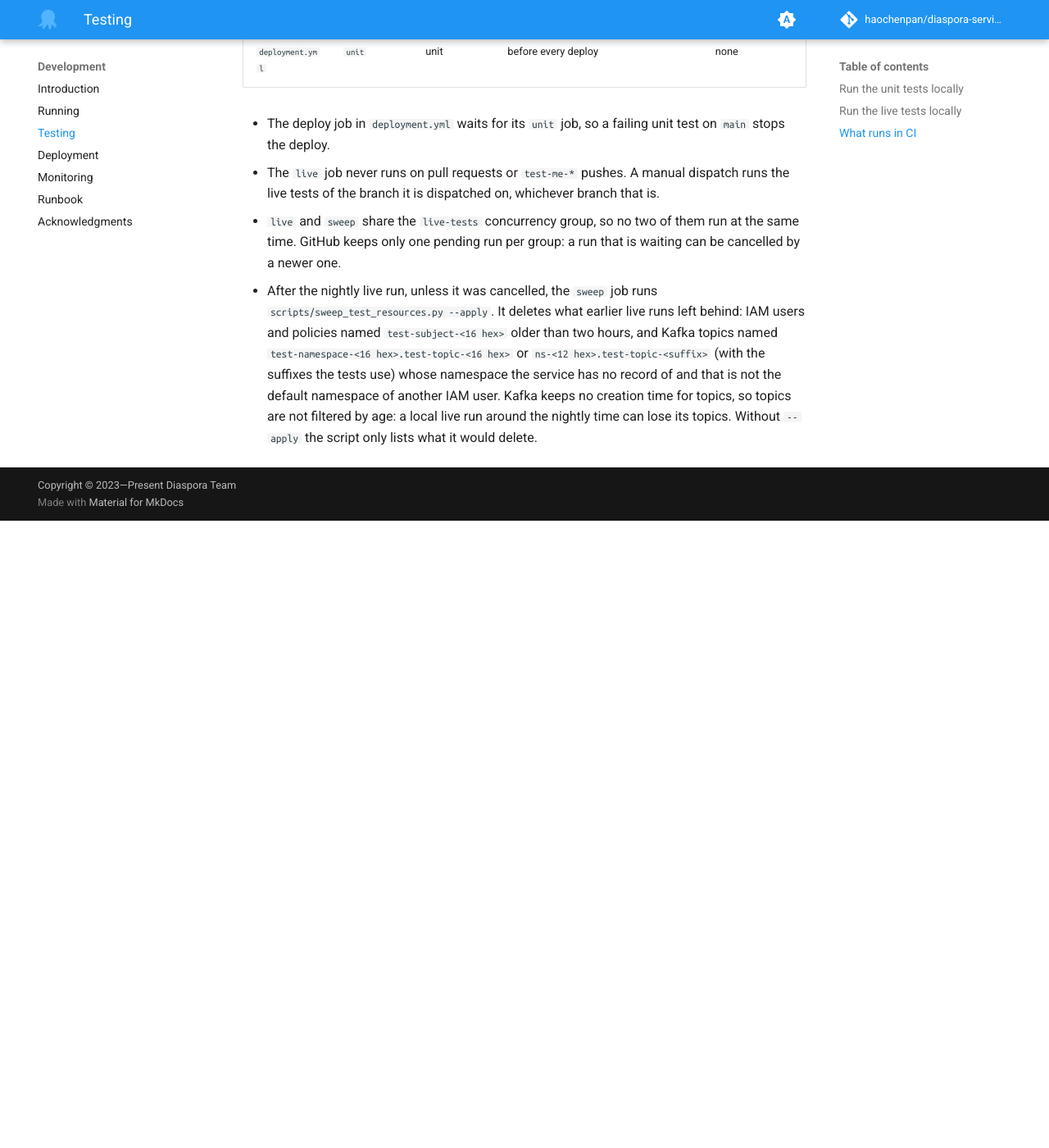
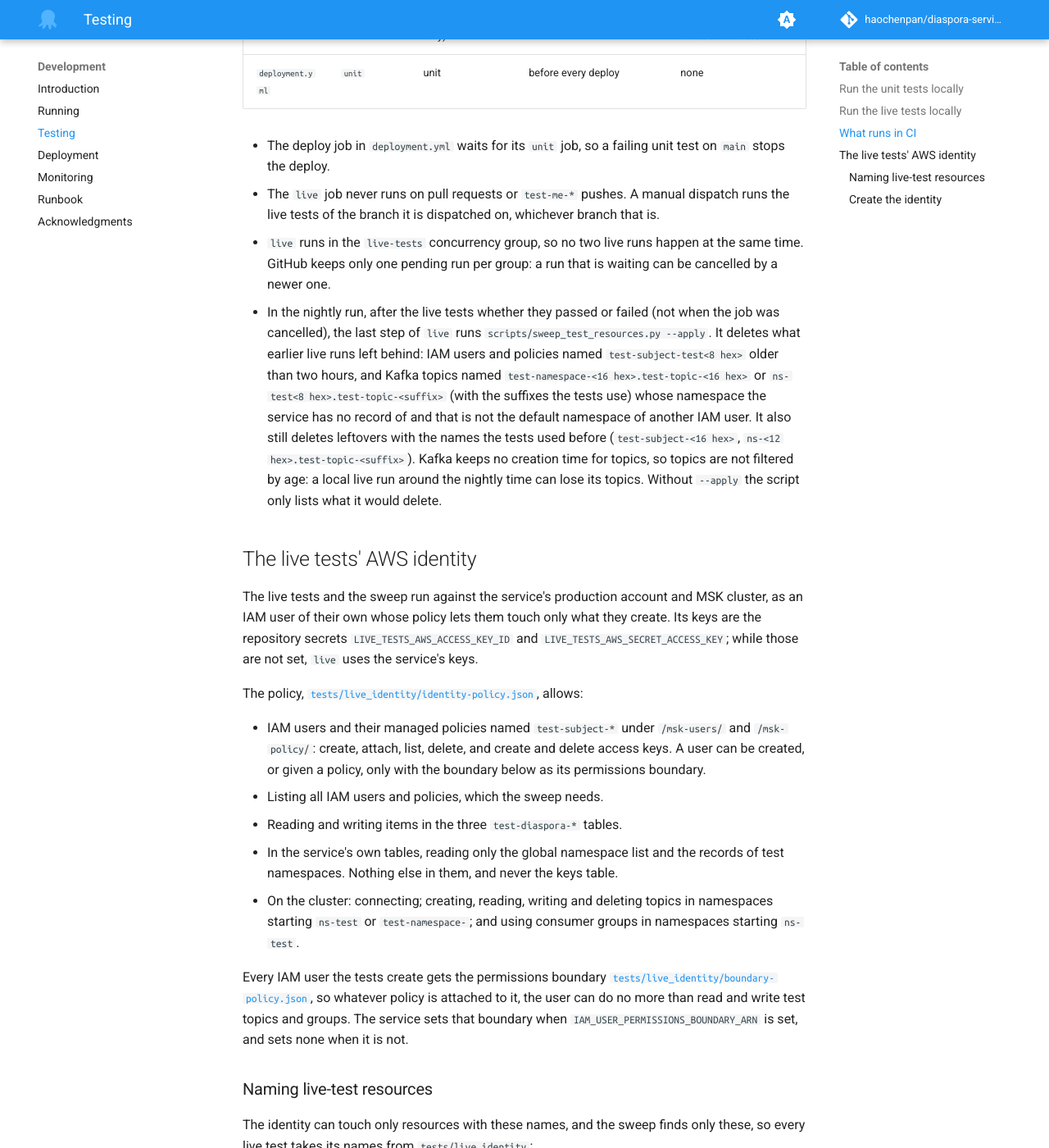
Before and after one commit to haochenpan/diaspora-service, an MkDocs documentation site: the page built from docs/2-testing.md, in a window 1280 px wide and 1400 px high, scrolled down 1566 px. Shown: the whole window at 82% size. Built offline with MkDocs 1.6.1 and Material for MkDocs 9.7.7, drawn with Linux system fonts in a browser that asks for light colours; comment, search, counter and statistics services are not loaded; the version menu is left out; before the commit the page ends 2201 px from its top, so only the background shows below that; some of the changed text lies outside the part shown.

Commit message:
Add the live tests' IAM policy templates and document their identity
tests/live_identity holds the policy for the live tests' own IAM user and
the permissions boundary it must put on every user it creates, as JSON
with placeholders for the account ID, region, cluster name and cluster
UUID. Each statement's Sid says what it is for. Unit tests check that the
templates name no account, that their name patterns cover the names the
live-test helpers generate and no real user's, and that the workflow
points at the same boundary.

docs/2-testing.md says what the identity may touch, the naming rule every
live test follows, and the AWS CLI steps to create the identity and store
its keys, and updates the CI table for the sweep's move into the live job.

Co-Authored-By: Claude Opus 5.5 <noreply@anthropic.com>

````diff
--- a/docs/2-testing.md
+++ b/docs/2-testing.md
@@ -44,7 +44,9 @@ pytest tests/ -m integration -vv -s
 
 They write to the account and the cluster the credentials point to. Do not
 run them while another live run is in progress: some tests assert on
-records shared by all runs.
+records shared by all runs. With the live tests' own keys (see below),
+also set `IAM_USER_PERMISSIONS_BOUNDARY_ARN` to the boundary policy's ARN,
+or every test that creates an IAM user is denied.
 
 With coverage, over both sets:
 
@@ -59,8 +61,7 @@ coverage report
 | Workflow | Job | Tests | When | Secrets |
 | --- | --- | --- | --- | --- |
 | `tests.yml` | `unit` | unit | pull requests; pushes to `main`, `test-me-*` and tags; nightly; manual dispatch | none |
-| `tests.yml` | `live` | live | pushes to `main`, nightly, manual dispatch | the service's AWS keys |
-| `tests.yml` | `sweep` | none | nightly, after `live` | the service's AWS keys |
+| `tests.yml` | `live` | live, then the sweep (nightly only) | pushes to `main`, nightly, manual dispatch | the live tests' AWS keys, or the service's while those are not set |
 | `deployment.yml` | `unit` | unit | before every deploy | none |
 
 - The deploy job in `deployment.yml` waits for its `unit` job, so a failing
@@ -68,17 +69,114 @@ coverage report
 - The `live` job never runs on pull requests or `test-me-*` pushes. A
   manual dispatch runs the live tests of the branch it is dispatched on,
   whichever branch that is.
-- `live` and `sweep` share the `live-tests` concurrency group, so no two
-  of them run at the same time. GitHub keeps only one pending run per
-  group: a run that is waiting can be cancelled by a newer one.
-- After the nightly live run, unless it was cancelled, the `sweep` job
-  runs `scripts/sweep_test_resources.py --apply`. It deletes what earlier
+- `live` runs in the `live-tests` concurrency group, so no two live runs
+  happen at the same time. GitHub keeps only one pending run per group: a
+  run that is waiting can be cancelled by a newer one.
+- In the nightly run, after the live tests whether they passed or failed
+  (not when the job was cancelled), the last step of `live` runs
+  `scripts/sweep_test_resources.py --apply`. It deletes what earlier
   live runs left behind: IAM users and policies named
-  `test-subject-<16 hex>` older than two hours, and Kafka topics named
+  `test-subject-test<8 hex>` older than two hours, and Kafka topics named
   `test-namespace-<16 hex>.test-topic-<16 hex>` or
-  `ns-<12 hex>.test-topic-<suffix>` (with the suffixes the tests use)
+  `ns-test<8 hex>.test-topic-<suffix>` (with the suffixes the tests use)
   whose namespace the service has no record of and that is not the default
-  namespace of another IAM user. Kafka keeps no creation time for topics,
-  so topics are not filtered by age: a local live run around the nightly
-  time can lose its topics. Without `--apply` the script only lists what
-  it would delete.
+  namespace of another IAM user. It also still deletes leftovers with the
+  names the tests used before (`test-subject-<16 hex>`,
+  `ns-<12 hex>.test-topic-<suffix>`). Kafka keeps no creation time for
+  topics, so topics are not filtered by age: a local live run around the
+  nightly time can lose its topics. Without `--apply` the script only
+  lists what it would delete.
+
+## The live tests' AWS identity
+
+The live tests and the sweep run against the service's production account
+and MSK cluster, as an IAM user of their own whose policy lets them touch
+only what they create. Its keys are the repository secrets
+`LIVE_TESTS_AWS_ACCESS_KEY_ID` and `LIVE_TESTS_AWS_SECRET_ACCESS_KEY`;
+while those are not set, `live` uses the service's keys.
+
+The policy, [`tests/live_identity/identity-policy.json`](https://github.com/haochenpan/diaspora-service/blob/main/tests/live_identity/identity-policy.json),
+allows:
+
+- IAM users and their managed policies named `test-subject-*` under
+  `/msk-users/` and `/msk-policy/`: create, attach, list, delete, and
+  create and delete access keys. A user can be created, or given a policy,
+  only with the boundary below as its permissions boundary.
+- Listing all IAM users and policies, which the sweep needs.
+- Reading and writing items in the three `test-diaspora-*` tables.
+- In the service's own tables, reading only the global namespace list and
+  the records of test namespaces. Nothing else in them, and never the keys
+  table.
+- On the cluster: connecting; creating, reading, writing and deleting
+  topics in namespaces starting `ns-test` or `test-namespace-`; and using
+  consumer groups in namespaces starting `ns-test`.
+
+Every IAM user the tests create gets the permissions boundary
+[`tests/live_identity/boundary-policy.json`](https://github.com/haochenpan/diaspora-service/blob/main/tests/live_identity/boundary-policy.json),
+so whatever policy is attached to it, the user can do no more than read
+and write test topics and groups. The service sets that boundary when
+`IAM_USER_PERMISSIONS_BOUNDARY_ARN` is set, and sets none when it is not.
+
+### Naming live-test resources
+
+The identity can touch only resources with these names, and the sweep
+finds only these, so every live test takes its names from
+`tests/live_identity`:
+
+- a subject (and so an IAM user and policy): `live_subject()`, which
+  returns `test-subject-test<8 hex>`; the shared `random_subject` fixture
+  in `tests/conftest.py` returns one. Its default namespace is
+  `ns-test<8 hex>`.
+- a namespace without a user: `live_namespace()`, which returns
+  `ns-test<8 hex>`.
+- Kafka topics and consumer groups: `<namespace>.<name>` in one of those
+  namespaces, or in `test-namespace-<hex>`.
+
+A real user's subject is a UUID, so its default namespace is `ns-` and 12
+hex digits, which never starts with `ns-test`.
+
+### Create the identity
+
+Run these with an administrator's credentials. Fill in the account ID,
+region, MSK cluster name and the cluster's UUID (the last part of its ARN,
+from `aws kafka list-clusters-v2`):
+
+```bash
+ACCOUNT_ID=<account-id>
+REGION=<region>
+CLUSTER_NAME=<cluster-name>
+CLUSTER_UUID=<cluster-uuid>
+
+render() {
+  sed -e "s/<account-id>/$ACCOUNT_ID/g" -e "s/<region>/$REGION/g" \
+    -e "s/<cluster-name>/$CLUSTER_NAME/g" \
+    -e "s/<cluster-uuid>/$CLUSTER_UUID/g" "$1"
+}
+
+aws iam create-policy --path /diaspora-test/ \
+  --policy-name test-user-boundary \
+  --policy-document "$(render tests/live_identity/boundary-policy.json)"
+aws iam create-policy --path /diaspora-test/ \
+  --policy-name diaspora-live-tests \
+  --policy-document "$(render tests/live_identity/identity-policy.json)"
+aws iam create-user --user-name diaspora-live-tests
+aws iam attach-user-policy --user-name diaspora-live-tests \
+  --policy-arn "arn:aws:iam::$ACCOUNT_ID:policy/diaspora-test/diaspora-live-tests"
+aws iam create-access-key --user-name diaspora-live-tests
+```
+
+Store the key's `AccessKeyId` and `SecretAccessKey` as the repository
+secrets `LIVE_TESTS_AWS_ACCESS_KEY_ID` and
+`LIVE_TESTS_AWS_SECRET_ACCESS_KEY`. Do not name the user `test-subject-*`,
+or its policy would let it manage itself. Once the secrets are set, `live`
+also sets `IAM_USER_PERMISSIONS_BOUNDARY_ARN` to
+`arn:aws:iam::<account-id>:policy/diaspora-test/test-user-boundary`.
+
+To change what the identity may do, edit the template and apply it as a
+new default version of the policy:
+
+```bash
+aws iam create-policy-version --set-as-default \
+  --policy-arn "arn:aws:iam::$ACCOUNT_ID:policy/diaspora-test/diaspora-live-tests" \
+  --policy-document "$(render tests/live_identity/identity-policy.json)"
+```
````
Also changed, not shown: 4 other files.
